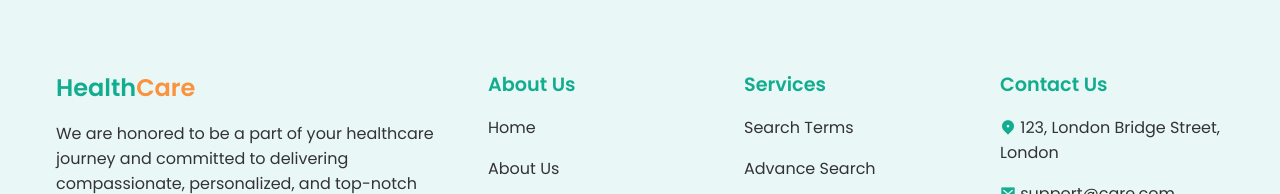
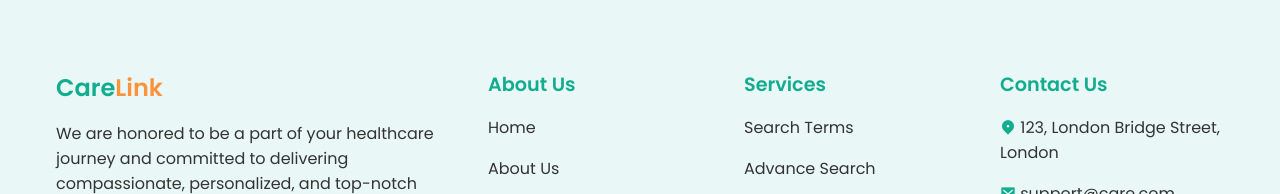
Before and after one commit to 7taniya/CareLink, a plain HTML site: page index.html in a window 1280 px wide. Shown: the part 3556-3750 px from the top of the page. Drawn offline with nearby package versions, Linux system fonts and the light colour scheme; files whose address does not match are found by name.

Commit message:
Update index.html

```diff
--- a/index.html
+++ b/index.html
@@ -216,7 +216,7 @@
     <footer class="footer">
       <div class="section__container footer__container">
         <div class="footer__col">
-          <h3>Health<span>Care</span></h3>
+          <h3>Care<span>Link</span></h3>
           <p>
             We are honored to be a part of your healthcare journey and committed
             to delivering compassionate, personalized, and top-notch care every
```
